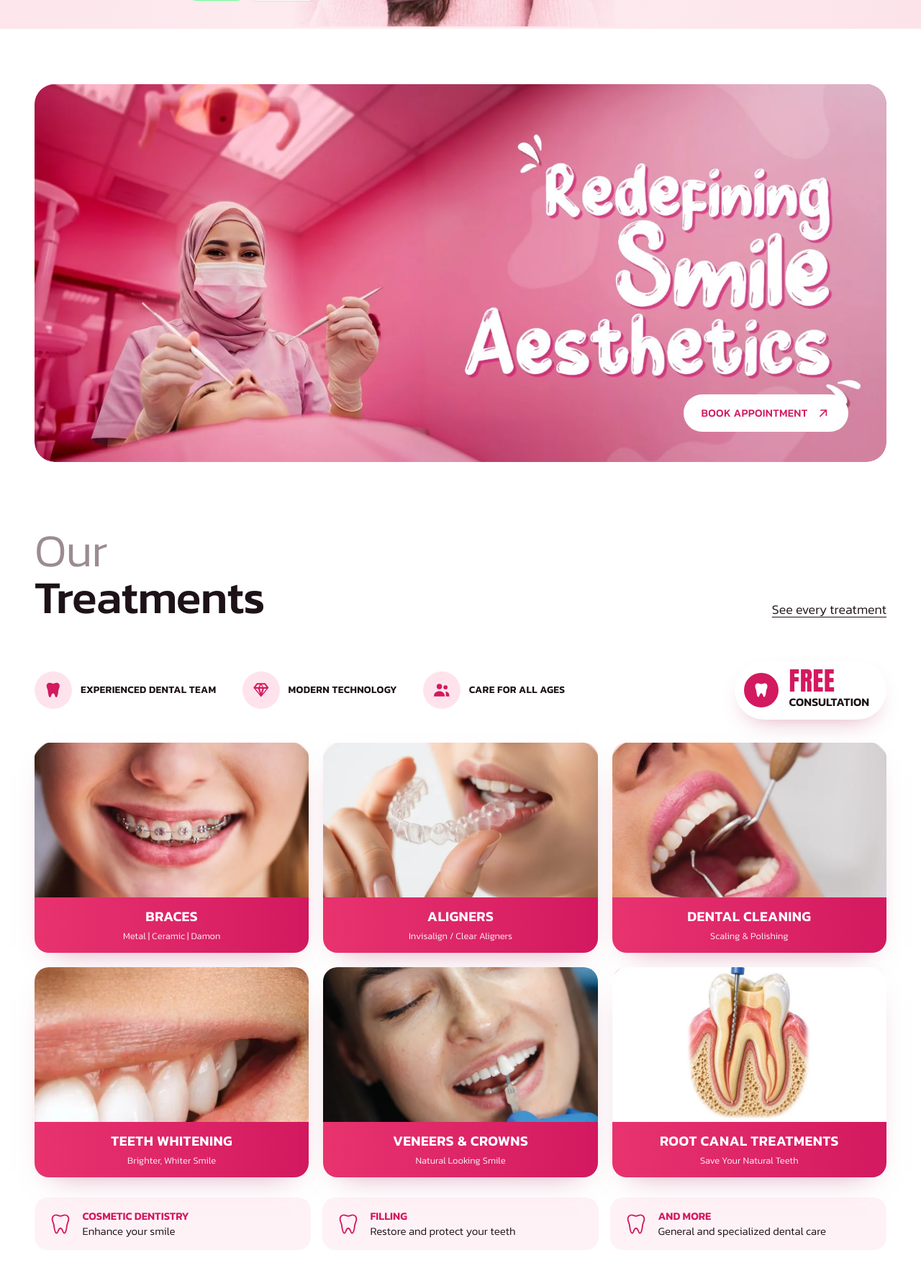
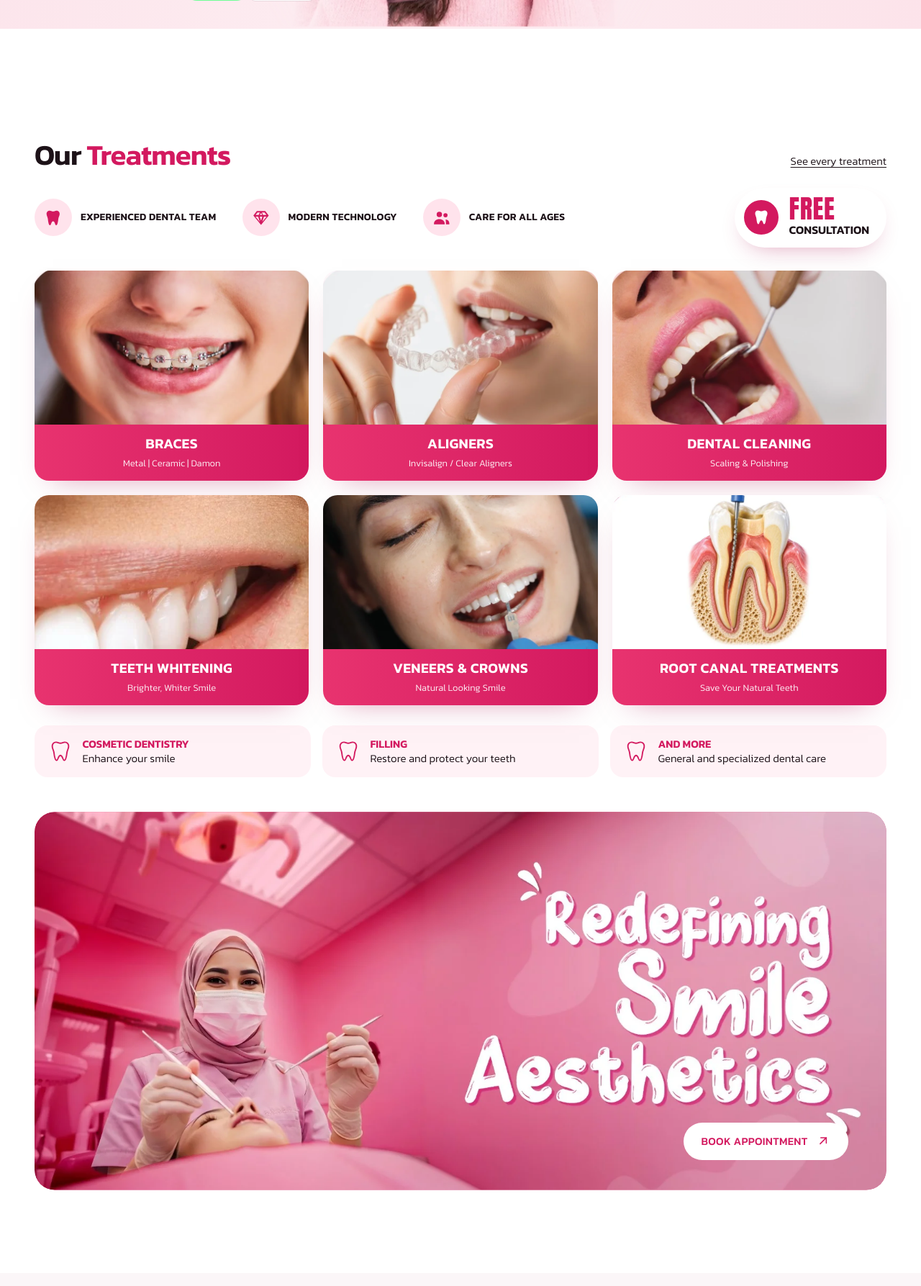
Before and after one commit to hasheebdentalclinic-sudo/Pearlecent-Shifah-Medical-Center-, a PHP site: page / in a window 1280 px wide. Shown: the part 583-2370 px from the top of the page at 72% size. Run offline with PHP 8.4, Linux system fonts and the light colour scheme.

Commit message:
Home: treatments before banner strip, compact heading
Co-Authored-By: Claude Opus 5.5 <noreply@anthropic.com>
Claude-Session: https://claude.ai/code/session_017qCPQQxzanc4XPe6tqL491

```diff
--- a/about.html
+++ b/about.html
@@ -12,7 +12,7 @@
 <link rel="icon" href="assets/img/mark.svg" type="image/svg+xml">
 <link rel="preload" href="assets/fonts/anton-400.woff2" as="font" type="font/woff2" crossorigin>
 <link rel="preload" href="assets/fonts/kanit-300.woff2" as="font" type="font/woff2" crossorigin>
-<link rel="stylesheet" href="assets/css/site.css?v=23">
+<link rel="stylesheet" href="assets/css/site.css?v=24">
 <script>document.documentElement.classList.add('js')</script>
 <script type="application/ld+json">{"@context":"https://schema.org","@type":"Dentist","name":"Pearlecent Shifah Medical Center L.L.C.","telephone":"+971 55 339 6152","address":{"@type":"PostalAddress","streetAddress":"Room 104, Al Zarooni Building, 73 Al Rigga Road","addressLocality":"Deira, Dubai","addressCountry":"AE"},"geo":{"@type":"GeoCoordinates","latitude":25.2624015,"longitude":55.3266563},"openingHours":["Sa-Th 09:00-22:00","Fr 13:00-21:00"],"sameAs":["https://www.instagram.com/pearlescent_dental","https://www.tiktok.com/@pearlecentshifah"]}</script>
 </head>
@@ -166,6 +166,6 @@
     <p><a href="about.html">About</a><a href="treatments.html">Treatments</a><a href="index.html#visit">Contact</a></p></div>
 </footer>
 <a class="wa-float" href="https://wa.me/971553396152" target="_blank" rel="noopener" data-wa-float aria-label="Chat with Pearlecent"><svg viewBox="0 0 24 24" aria-hidden="true"><path d="M4 5.5A2.5 2.5 0 0 1 6.5 3h11A2.5 2.5 0 0 1 20 5.5v8a2.5 2.5 0 0 1-2.5 2.5H10l-4.2 3.6c-.5.4-1.3.1-1.3-.6V16A2.5 2.5 0 0 1 4 13.5z" fill="none" stroke="currentColor" stroke-width="1.8" stroke-linejoin="round"/><path d="M8.5 8.5h7M8.5 11.5h4.5" stroke="currentColor" stroke-width="1.8" stroke-linecap="round"/></svg><span>Chat with us</span></a>
-<script src="assets/js/site.js?v=23" defer></script>
+<script src="assets/js/site.js?v=24" defer></script>
 </body>
 </html>
--- a/assets/css/site.css
+++ b/assets/css/site.css
@@ -866,3 +866,17 @@ h2, h3 { letter-spacing: -0.01em; }
   .pk__head { display: none; }
   .pk__list { padding: .4rem; }
 }
+
+/* v17: treatments first, compact heading, banner strip below */
+.cats { padding-top: clamp(3rem, 6vw, 5rem); padding-bottom: clamp(2rem, 4vw, 3rem); }
+.cats .sec-head { display: flex; align-items: baseline; justify-content: space-between; gap: 1rem; margin-bottom: 1.5rem; }
+.cats__h { font-size: clamp(1.75rem, 1.3rem + 1.6vw, 2.5rem); font-weight: 600; letter-spacing: -0.02em; line-height: 1.1; color: var(--ink); }
+.cats__h em { font-style: normal; color: var(--accent); }
+.cats .sec-head p { justify-self: auto; font-size: .9375rem; }
+.band { padding-bottom: var(--section); }
+@media (max-width: 47.99em) {
+  .cats { padding-top: 2.5rem; padding-bottom: 1.5rem; }
+  .cats .sec-head { margin-bottom: 1rem; }
+  .cats .sec-head p { font-size: .875rem; }
+  .band { padding-bottom: 3.5rem; }
+}
--- a/dentists/ankur.html
+++ b/dentists/ankur.html
@@ -12,7 +12,7 @@
 <link rel="icon" href="../assets/img/mark.svg" type="image/svg+xml">
 <link rel="preload" href="../assets/fonts/anton-400.woff2" as="font" type="font/woff2" crossorigin>
 <link rel="preload" href="../assets/fonts/kanit-300.woff2" as="font" type="font/woff2" crossorigin>
-<link rel="stylesheet" href="../assets/css/site.css?v=23">
+<link rel="stylesheet" href="../assets/css/site.css?v=24">
 <script>document.documentElement.classList.add('js')</script>
 <script type="application/ld+json">{"@context":"https://schema.org","@type":"Dentist","name":"Pearlecent Shifah Medical Center L.L.C.","telephone":"+971 55 339 6152","address":{"@type":"PostalAddress","streetAddress":"Room 104, Al Zarooni Building, 73 Al Rigga Road","addressLocality":"Deira, Dubai","addressCountry":"AE"},"geo":{"@type":"GeoCoordinates","latitude":25.2624015,"longitude":55.3266563},"openingHours":["Sa-Th 09:00-22:00","Fr 13:00-21:00"],"sameAs":["https://www.instagram.com/pearlescent_dental","https://www.tiktok.com/@pearlecentshifah"]}</script>
 </head>
@@ -135,6 +135,6 @@
     <p><a href="../about.html">About</a><a href="../treatments.html">Treatments</a><a href="../index.html#visit">Contact</a></p></div>
 </footer>
 <a class="wa-float" href="https://wa.me/971553396152" target="_blank" rel="noopener" data-wa-float aria-label="Chat with Pearlecent"><svg viewBox="0 0 24 24" aria-hidden="true"><path d="M4 5.5A2.5 2.5 0 0 1 6.5 3h11A2.5 2.5 0 0 1 20 5.5v8a2.5 2.5 0 0 1-2.5 2.5H10l-4.2 3.6c-.5.4-1.3.1-1.3-.6V16A2.5 2.5 0 0 1 4 13.5z" fill="none" stroke="currentColor" stroke-width="1.8" stroke-linejoin="round"/><path d="M8.5 8.5h7M8.5 11.5h4.5" stroke="currentColor" stroke-width="1.8" stroke-linecap="round"/></svg><span>Chat with us</span></a>
-<script src="../assets/js/site.js?v=23" defer></script>
+<script src="../assets/js/site.js?v=24" defer></script>
 </body>
 </html>
--- a/dentists/faseela.html
+++ b/dentists/faseela.html
@@ -12,7 +12,7 @@
 <link rel="icon" href="../assets/img/mark.svg" type="image/svg+xml">
 <link rel="preload" href="../assets/fonts/anton-400.woff2" as="font" type="font/woff2" crossorigin>
 <link rel="preload" href="../assets/fonts/kanit-300.woff2" as="font" type="font/woff2" crossorigin>
-<link rel="stylesheet" href="../assets/css/site.css?v=23">
+<link rel="stylesheet" href="../assets/css/site.css?v=24">
 <script>document.documentElement.classList.add('js')</script>
 <script type="application/ld+json">{"@context":"https://schema.org","@type":"Dentist","name":"Pearlecent Shifah Medical Center L.L.C.","telephone":"+971 55 339 6152","address":{"@type":"PostalAddress","streetAddress":"Room 104, Al Zarooni Building, 73 Al Rigga Road","addressLocality":"Deira, Dubai","addressCountry":"AE"},"geo":{"@type":"GeoCoordinates","latitude":25.2624015,"longitude":55.3266563},"openingHours":["Sa-Th 09:00-22:00","Fr 13:00-21:00"],"sameAs":["https://www.instagram.com/pearlescent_dental","https://www.tiktok.com/@pearlecentshifah"]}</script>
 </head>
@@ -135,6 +135,6 @@
     <p><a href="../about.html">About</a><a href="../treatments.html">Treatments</a><a href="../index.html#visit">Contact</a></p></div>
 </footer>
 <a class="wa-float" href="https://wa.me/971553396152" target="_blank" rel="noopener" data-wa-float aria-label="Chat with Pearlecent"><svg viewBox="0 0 24 24" aria-hidden="true"><path d="M4 5.5A2.5 2.5 0 0 1 6.5 3h11A2.5 2.5 0 0 1 20 5.5v8a2.5 2.5 0 0 1-2.5 2.5H10l-4.2 3.6c-.5.4-1.3.1-1.3-.6V16A2.5 2.5 0 0 1 4 13.5z" fill="none" stroke="currentColor" stroke-width="1.8" stroke-linejoin="round"/><path d="M8.5 8.5h7M8.5 11.5h4.5" stroke="currentColor" stroke-width="1.8" stroke-linecap="round"/></svg><span>Chat with us</span></a>
-<script src="../assets/js/site.js?v=23" defer></script>
+<script src="../assets/js/site.js?v=24" defer></script>
 </body>
 </html>
--- a/dentists/krishna.html
+++ b/dentists/krishna.html
@@ -12,7 +12,7 @@
 <link rel="icon" href="../assets/img/mark.svg" type="image/svg+xml">
 <link rel="preload" href="../assets/fonts/anton-400.woff2" as="font" type="font/woff2" crossorigin>
 <link rel="preload" href="../assets/fonts/kanit-300.woff2" as="font" type="font/woff2" crossorigin>
-<link rel="stylesheet" href="../assets/css/site.css?v=23">
+<link rel="stylesheet" href="../assets/css/site.css?v=24">
 <script>document.documentElement.classList.add('js')</script>
 <script type="application/ld+json">{"@context":"https://schema.org","@type":"Dentist","name":"Pearlecent Shifah Medical Center L.L.C.","telephone":"+971 55 339 6152","address":{"@type":"PostalAddress","streetAddress":"Room 104, Al Zarooni Building, 73 Al Rigga Road","addressLocality":"Deira, Dubai","addressCountry":"AE"},"geo":{"@type":"GeoCoordinates","latitude":25.2624015,"longitude":55.3266563},"openingHours":["Sa-Th 09:00-22:00","Fr 13:00-21:00"],"sameAs":["https://www.instagram.com/pearlescent_dental","https://www.tiktok.com/@pearlecentshifah"]}</script>
 </head>
@@ -135,6 +135,6 @@
     <p><a href="../about.html">About</a><a href="../treatments.html">Treatments</a><a href="../index.html#visit">Contact</a></p></div>
 </footer>
 <a class="wa-float" href="https://wa.me/971553396152" target="_blank" rel="noopener" data-wa-float aria-label="Chat with Pearlecent"><svg viewBox="0 0 24 24" aria-hidden="true"><path d="M4 5.5A2.5 2.5 0 0 1 6.5 3h11A2.5 2.5 0 0 1 20 5.5v8a2.5 2.5 0 0 1-2.5 2.5H10l-4.2 3.6c-.5.4-1.3.1-1.3-.6V16A2.5 2.5 0 0 1 4 13.5z" fill="none" stroke="currentColor" stroke-width="1.8" stroke-linejoin="round"/><path d="M8.5 8.5h7M8.5 11.5h4.5" stroke="currentColor" stroke-width="1.8" stroke-linecap="round"/></svg><span>Chat with us</span></a>
-<script src="../assets/js/site.js?v=23" defer></script>
+<script src="../assets/js/site.js?v=24" defer></script>
 </body>
 </html>
--- a/dentists/nasira.html
+++ b/dentists/nasira.html
@@ -12,7 +12,7 @@
 <link rel="icon" href="../assets/img/mark.svg" type="image/svg+xml">
 <link rel="preload" href="../assets/fonts/anton-400.woff2" as="font" type="font/woff2" crossorigin>
 <link rel="preload" href="../assets/fonts/kanit-300.woff2" as="font" type="font/woff2" crossorigin>
-<link rel="stylesheet" href="../assets/css/site.css?v=23">
+<link rel="stylesheet" href="../assets/css/site.css?v=24">
 <script>document.documentElement.classList.add('js')</script>
 <script type="application/ld+json">{"@context":"https://schema.org","@type":"Dentist","name":"Pearlecent Shifah Medical Center L.L.C.","telephone":"+971 55 339 6152","address":{"@type":"PostalAddress","streetAddress":"Room 104, Al Zarooni Building, 73 Al Rigga Road","addressLocality":"Deira, Dubai","addressCountry":"AE"},"geo":{"@type":"GeoCoordinates","latitude":25.2624015,"longitude":55.3266563},"openingHours":["Sa-Th 09:00-22:00","Fr 13:00-21:00"],"sameAs":["https://www.instagram.com/pearlescent_dental","https://www.tiktok.com/@pearlecentshifah"]}</script>
 </head>
@@ -135,6 +135,6 @@
     <p><a href="../about.html">About</a><a href="../treatments.html">Treatments</a><a href="../index.html#visit">Contact</a></p></div>
 </footer>
 <a class="wa-float" href="https://wa.me/971553396152" target="_blank" rel="noopener" data-wa-float aria-label="Chat with Pearlecent"><svg viewBox="0 0 24 24" aria-hidden="true"><path d="M4 5.5A2.5 2.5 0 0 1 6.5 3h11A2.5 2.5 0 0 1 20 5.5v8a2.5 2.5 0 0 1-2.5 2.5H10l-4.2 3.6c-.5.4-1.3.1-1.3-.6V16A2.5 2.5 0 0 1 4 13.5z" fill="none" stroke="currentColor" stroke-width="1.8" stroke-linejoin="round"/><path d="M8.5 8.5h7M8.5 11.5h4.5" stroke="currentColor" stroke-width="1.8" stroke-linecap="round"/></svg><span>Chat with us</span></a>
-<script src="../assets/js/site.js?v=23" defer></script>
+<script src="../assets/js/site.js?v=24" defer></script>
 </body>
 </html>
--- a/dentists/sangeetha.html
+++ b/dentists/sangeetha.html
@@ -12,7 +12,7 @@
 <link rel="icon" href="../assets/img/mark.svg" type="image/svg+xml">
 <link rel="preload" href="../assets/fonts/anton-400.woff2" as="font" type="font/woff2" crossorigin>
 <link rel="preload" href="../assets/fonts/kanit-300.woff2" as="font" type="font/woff2" crossorigin>
-<link rel="stylesheet" href="../assets/css/site.css?v=23">
+<link rel="stylesheet" href="../assets/css/site.css?v=24">
 <script>document.documentElement.classList.add('js')</script>
 <script type="application/ld+json">{"@context":"https://schema.org","@type":"Dentist","name":"Pearlecent Shifah Medical Center L.L.C.","telephone":"+971 55 339 6152","address":{"@type":"PostalAddress","streetAddress":"Room 104, Al Zarooni Building, 73 Al Rigga Road","addressLocality":"Deira, Dubai","addressCountry":"AE"},"geo":{"@type":"GeoCoordinates","latitude":25.2624015,"longitude":55.3266563},"openingHours":["Sa-Th 09:00-22:00","Fr 13:00-21:00"],"sameAs":["https://www.instagram.com/pearlescent_dental","https://www.tiktok.com/@pearlecentshifah"]}</script>
 </head>
@@ -135,6 +135,6 @@
     <p><a href="../about.html">About</a><a href="../treatments.html">Treatments</a><a href="../index.html#visit">Contact</a></p></div>
 </footer>
 <a class="wa-float" href="https://wa.me/971553396152" target="_blank" rel="noopener" data-wa-float aria-label="Chat with Pearlecent"><svg viewBox="0 0 24 24" aria-hidden="true"><path d="M4 5.5A2.5 2.5 0 0 1 6.5 3h11A2.5 2.5 0 0 1 20 5.5v8a2.5 2.5 0 0 1-2.5 2.5H10l-4.2 3.6c-.5.4-1.3.1-1.3-.6V16A2.5 2.5 0 0 1 4 13.5z" fill="none" stroke="currentColor" stroke-width="1.8" stroke-linejoin="round"/><path d="M8.5 8.5h7M8.5 11.5h4.5" stroke="currentColor" stroke-width="1.8" stroke-linecap="round"/></svg><span>Chat with us</span></a>
-<script src="../assets/js/site.js?v=23" defer></script>
+<script src="../assets/js/site.js?v=24" defer></script>
 </body>
 </html>
--- a/index.html
+++ b/index.html
@@ -12,7 +12,7 @@
 <link rel="icon" href="assets/img/mark.svg" type="image/svg+xml">
 <link rel="preload" href="assets/fonts/anton-400.woff2" as="font" type="font/woff2" crossorigin>
 <link rel="preload" href="assets/fonts/kanit-300.woff2" as="font" type="font/woff2" crossorigin>
-<link rel="stylesheet" href="assets/css/site.css?v=23">
+<link rel="stylesheet" href="assets/css/site.css?v=24">
 <script>document.documentElement.classList.add('js')</script>
 <script type="application/ld+json">{"@context":"https://schema.org","@type":"Dentist","name":"Pearlecent Shifah Medical Center L.L.C.","telephone":"+971 55 339 6152","address":{"@type":"PostalAddress","streetAddress":"Room 104, Al Zarooni Building, 73 Al Rigga Road","addressLocality":"Deira, Dubai","addressCountry":"AE"},"geo":{"@type":"GeoCoordinates","latitude":25.2624015,"longitude":55.3266563},"openingHours":["Sa-Th 09:00-22:00","Fr 13:00-21:00"],"sameAs":["https://www.instagram.com/pearlescent_dental","https://www.tiktok.com/@pearlecentshifah"]}</script>
 </head>
@@ -64,17 +64,10 @@
   </div>
 </section>
 
-<section class="band" aria-label="Redefining smile aesthetics">
-  <div class="wrap"><a class="banner shutter" href="#book" data-reveal aria-label="Redefining smile aesthetics. Book an appointment">
-    <picture><source type="image/webp" srcset="assets/img/clinic/banner-800.webp 800w, assets/img/clinic/banner-1600.webp 1600w" sizes="(max-width: 82em) 94vw, 1248px"><img src="assets/img/clinic/banner-1600.jpg" srcset="assets/img/clinic/banner-800.jpg 800w, assets/img/clinic/banner-1600.jpg 1600w" sizes="(max-width: 82em) 94vw, 1248px" alt="Redefining smile aesthetics: a Pearlecent dentist at work in a pink treatment room" width="1600" height="710" decoding="async"></picture>
-    <span class="banner__cta">Book appointment<svg class="arr" viewBox="0 0 24 24" aria-hidden="true"><path d="M7 17 17 7M8 7h9v9"/></svg></span>
-  </a></div>
-</section>
-
 <section class="cats" aria-labelledby="cats-h">
   <div class="wrap">
     <div class="sec-head">
-      <h2 id="cats-h" data-reveal class="h2t"><span>Our</span> Treatments</h2>
+      <h2 id="cats-h" data-reveal class="cats__h">Our <em>Treatments</em></h2>
       <p data-reveal><a class="link-u" href="treatments.html">See every treatment</a></p>
     </div>
     <div class="cats__top">
@@ -117,6 +110,13 @@
       <li><a href="treatments.html#other"><span class="cats__mi"><svg viewBox="0 0 24 24" aria-hidden="true"><path d="M7.5 2.5c-2.6 0-4.3 2-4 4.8.3 2.4 1.4 3.6 1.7 6 .4 3.4 1 8.2 2.8 8.2 1.6 0 1.6-5.2 4-5.2s2.4 5.2 4 5.2c1.8 0 2.4-4.8 2.8-8.2.3-2.4 1.4-3.6 1.7-6 .3-2.8-1.4-4.8-4-4.8-1.9 0-2.7 1.1-4.5 1.1S9.4 2.5 7.5 2.5Z"/></svg></span><span><b>And more</b>General and specialized dental care</span></a></li>
     </ul>
   </div>
+</section>
+
+<section class="band" aria-label="Redefining smile aesthetics">
+  <div class="wrap"><a class="banner shutter" href="#book" data-reveal aria-label="Redefining smile aesthetics. Book an appointment">
+    <picture><source type="image/webp" srcset="assets/img/clinic/banner-800.webp 800w, assets/img/clinic/banner-1600.webp 1600w" sizes="(max-width: 82em) 94vw, 1248px"><img src="assets/img/clinic/banner-1600.jpg" srcset="assets/img/clinic/banner-800.jpg 800w, assets/img/clinic/banner-1600.jpg 1600w" sizes="(max-width: 82em) 94vw, 1248px" alt="Redefining smile aesthetics: a Pearlecent dentist at work in a pink treatment room" width="1600" height="710" decoding="async"></picture>
+    <span class="banner__cta">Book appointment<svg class="arr" viewBox="0 0 24 24" aria-hidden="true"><path d="M7 17 17 7M8 7h9v9"/></svg></span>
+  </a></div>
 </section>
 
 <section class="docs" id="dentists" aria-labelledby="docs-h">
@@ -280,6 +280,6 @@
     <p><a href="about.html">About</a><a href="treatments.html">Treatments</a><a href="index.html#visit">Contact</a></p></div>
 </footer>
 <a class="wa-float" href="https://wa.me/971553396152" target="_blank" rel="noopener" data-wa-float aria-label="Chat with Pearlecent"><svg viewBox="0 0 24 24" aria-hidden="true"><path d="M4 5.5A2.5 2.5 0 0 1 6.5 3h11A2.5 2.5 0 0 1 20 5.5v8a2.5 2.5 0 0 1-2.5 2.5H10l-4.2 3.6c-.5.4-1.3.1-1.3-.6V16A2.5 2.5 0 0 1 4 13.5z" fill="none" stroke="currentColor" stroke-width="1.8" stroke-linejoin="round"/><path d="M8.5 8.5h7M8.5 11.5h4.5" stroke="currentColor" stroke-width="1.8" stroke-linecap="round"/></svg><span>Chat with us</span></a>
-<script src="assets/js/site.js?v=23" defer></script>
+<script src="assets/js/site.js?v=24" defer></script>
 </body>
 </html>
--- a/treatments.html
+++ b/treatments.html
@@ -12,7 +12,7 @@
 <link rel="icon" href="assets/img/mark.svg" type="image/svg+xml">
 <link rel="preload" href="assets/fonts/anton-400.woff2" as="font" type="font/woff2" crossorigin>
 <link rel="preload" href="assets/fonts/kanit-300.woff2" as="font" type="font/woff2" crossorigin>
-<link rel="stylesheet" href="assets/css/site.css?v=23">
+<link rel="stylesheet" href="assets/css/site.css?v=24">
 <script>document.documentElement.classList.add('js')</script>
 <script type="application/ld+json">{"@context":"https://schema.org","@type":"Dentist","name":"Pearlecent Shifah Medical Center L.L.C.","telephone":"+971 55 339 6152","address":{"@type":"PostalAddress","streetAddress":"Room 104, Al Zarooni Building, 73 Al Rigga Road","addressLocality":"Deira, Dubai","addressCountry":"AE"},"geo":{"@type":"GeoCoordinates","latitude":25.2624015,"longitude":55.3266563},"openingHours":["Sa-Th 09:00-22:00","Fr 13:00-21:00"],"sameAs":["https://www.instagram.com/pearlescent_dental","https://www.tiktok.com/@pearlecentshifah"]}</script>
 </head>
@@ -130,6 +130,6 @@
     <p><a href="about.html">About</a><a href="treatments.html">Treatments</a><a href="index.html#visit">Contact</a></p></div>
 </footer>
 <a class="wa-float" href="https://wa.me/971553396152" target="_blank" rel="noopener" data-wa-float aria-label="Chat with Pearlecent"><svg viewBox="0 0 24 24" aria-hidden="true"><path d="M4 5.5A2.5 2.5 0 0 1 6.5 3h11A2.5 2.5 0 0 1 20 5.5v8a2.5 2.5 0 0 1-2.5 2.5H10l-4.2 3.6c-.5.4-1.3.1-1.3-.6V16A2.5 2.5 0 0 1 4 13.5z" fill="none" stroke="currentColor" stroke-width="1.8" stroke-linejoin="round"/><path d="M8.5 8.5h7M8.5 11.5h4.5" stroke="currentColor" stroke-width="1.8" stroke-linecap="round"/></svg><span>Chat with us</span></a>
-<script src="assets/js/site.js?v=23" defer></script>
+<script src="assets/js/site.js?v=24" defer></script>
 </body>
 </html>
```
